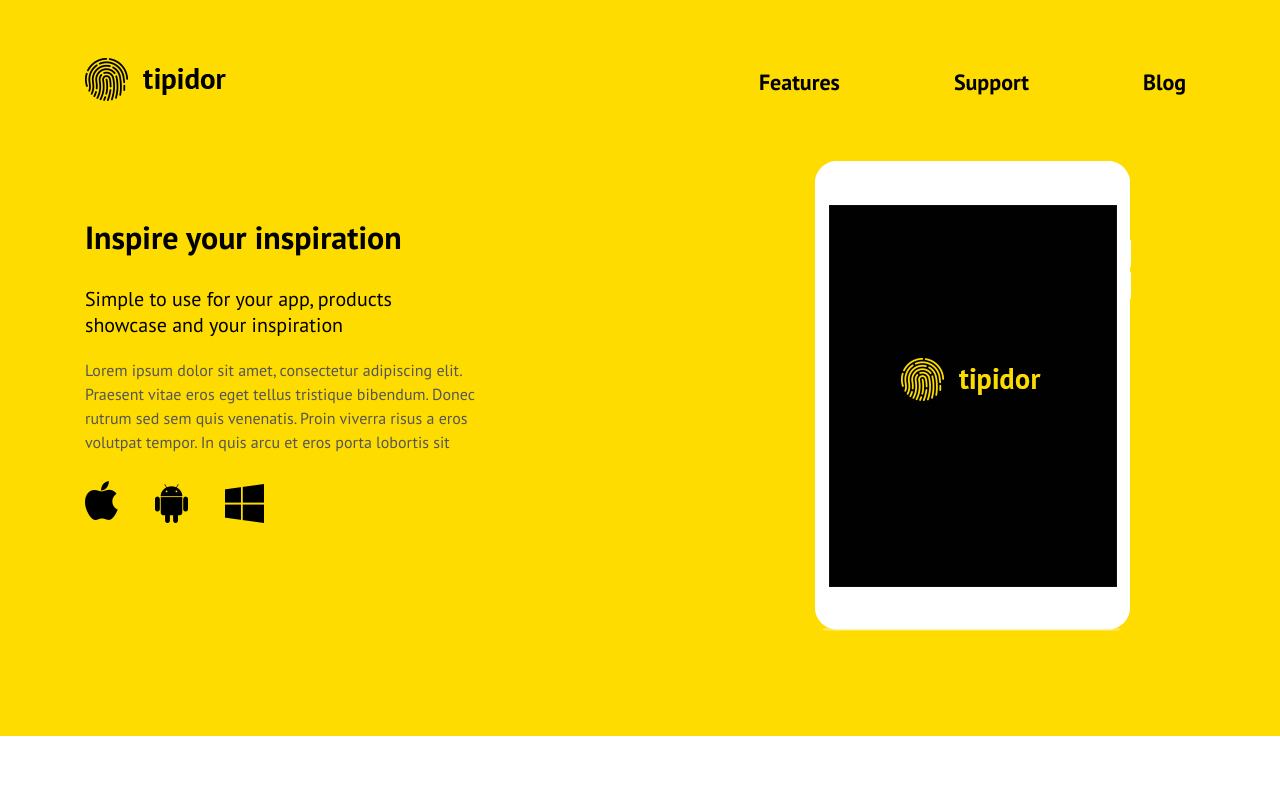
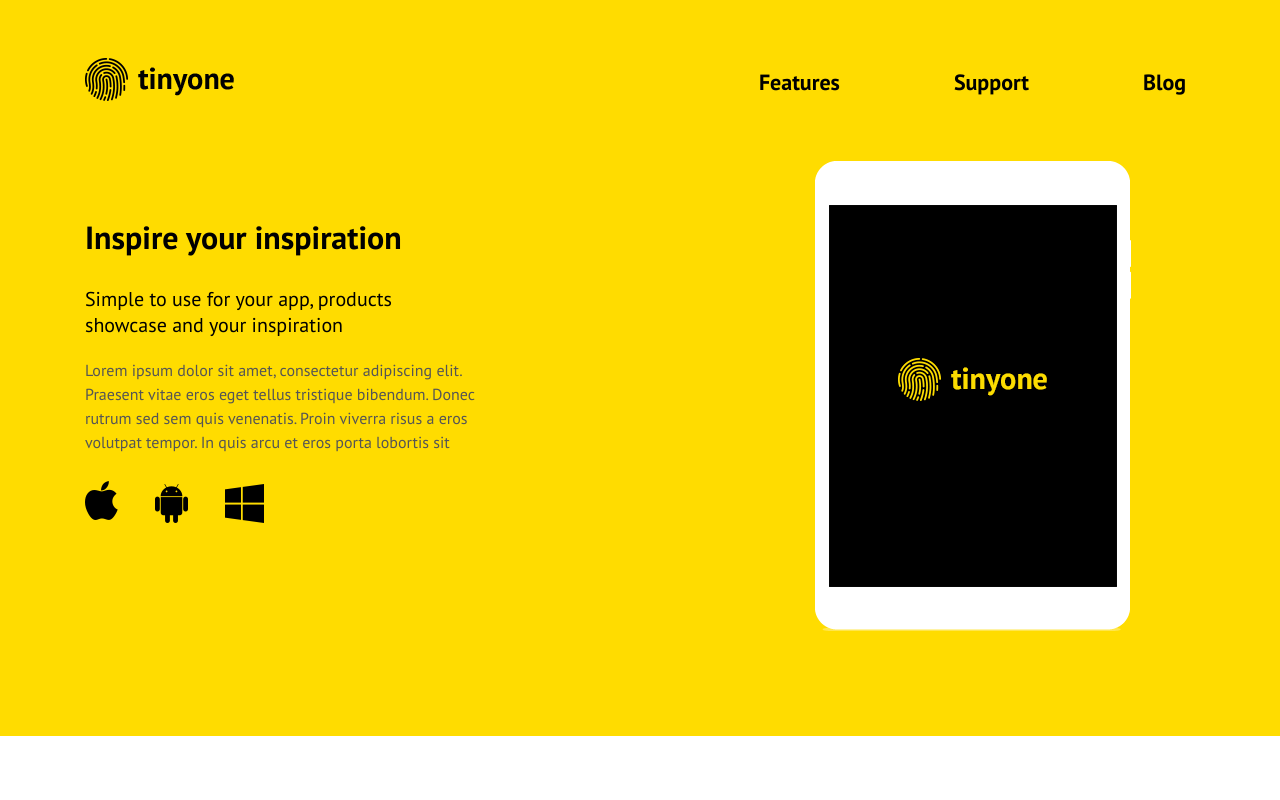
Before and after one commit to Hellsontime/Tinyone, a plain HTML site: page index.html in a window 1280 px wide. Shown: the top 800 px of the page. Drawn offline with Linux system fonts and the light colour scheme.

Commit message:
Update index.html

```diff
--- a/index.html
+++ b/index.html
@@ -16,7 +16,7 @@
       <div class="container">
           <div class="row">
             <div class="col-lg-3">
-              <img src="img/logo2.png" alt="Tinyone" class="logo wow fadeInDown" data-wow-duration="2s">
+              <img src="img/logo.png" alt="Tinyone" class="logo wow fadeInDown" data-wow-duration="2s">
             </div>
             <div class="col-lg-5 ml-auto">
               <nav class="wow fadeInDown" data-wow-duration="2s" data-wow-delay="0.4s">
@@ -69,7 +69,7 @@
 
             </div>
             <div class="col-lg-5 ml-auto">
-              <img src="img/ipad-new2.png" alt="Ipad" class="ipad wow fadeInRight" data-wow-duration="2.7s" data-wow-delay="1.4s">
+              <img src="img/ipad-new.png" alt="Ipad" class="ipad wow fadeInRight" data-wow-duration="2.7s" data-wow-delay="1.4s">
             </div>
           </div>
 
```
